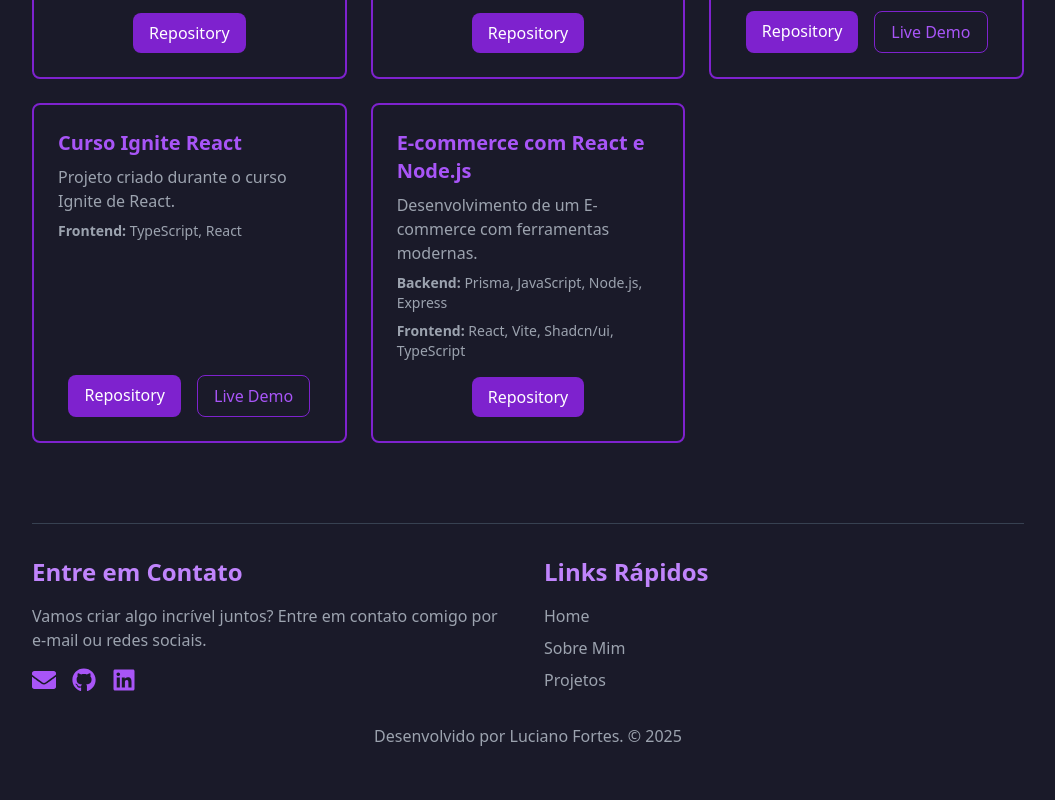
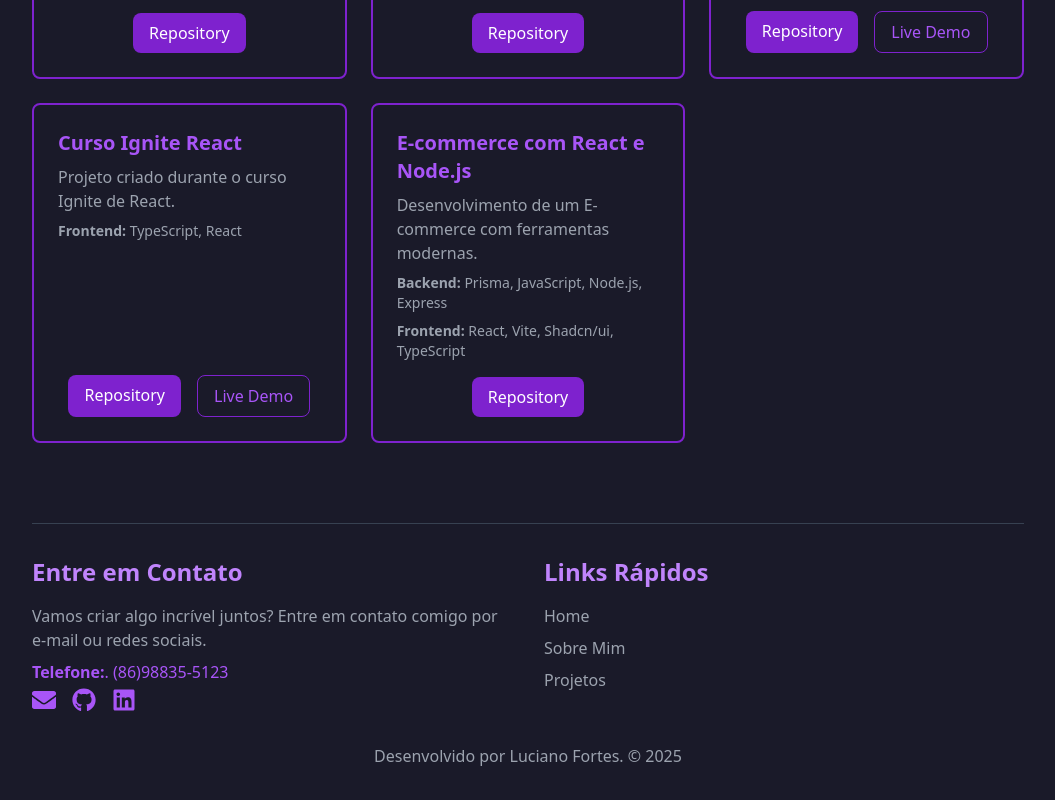
Before and after one commit to LUCIANOGFORTES02/Portfolio, a React app: page / in a window 1280 px wide. Shown: the part 1671-2471 px from the top of the page, without its empty margins (112-1167 px from the left). Built offline with nearby package versions, Linux system fonts and the light colour scheme; the HTML template or start-up script is replaced by a standard one.

Commit message:
feat: add number in compenent footer

```diff
--- a/src/components/footer.tsx
+++ b/src/components/footer.tsx
@@ -1,4 +1,4 @@
-import { FaGithub, FaLinkedin, FaEnvelope } from "react-icons/fa";
+import { FaGithub, FaLinkedin, FaEnvelope,FaPhoneAlt } from "react-icons/fa";
 
 export default function Footer() {
     return (
@@ -8,9 +8,15 @@ export default function Footer() {
           {/* Seção de Contato */}
           <div className="flex flex-col items-start">
             <h2 className="text-2xl font-bold text-purple-400 mb-4">Entre em Contato</h2>
-            <p className="text-gray-400 mb-4">
+            <p className="text-gray-400 mb-2">
               Vamos criar algo incrível juntos? Entre em contato comigo por e-mail ou redes sociais.
             </p>
+            <p className="flex items-center text-purple-500 mb-1">
+            <strong>Telefone:</strong>
+              . (86)98835-5123
+            </p>
+
+
             <div className="flex space-x-4">
               <a
                 href="mailto:lucianogfortes02@gmail.com"
@@ -19,6 +25,7 @@ export default function Footer() {
               >
                 <FaEnvelope />
               </a>
+
               <a
                 href="https://github.com/LUCIANOGFORTES02"
                 target="_blank"
@@ -38,6 +45,7 @@ export default function Footer() {
                 <FaLinkedin />
               </a>
             </div>
+
           </div>
 
           {/* Links Rápidos */}
```
